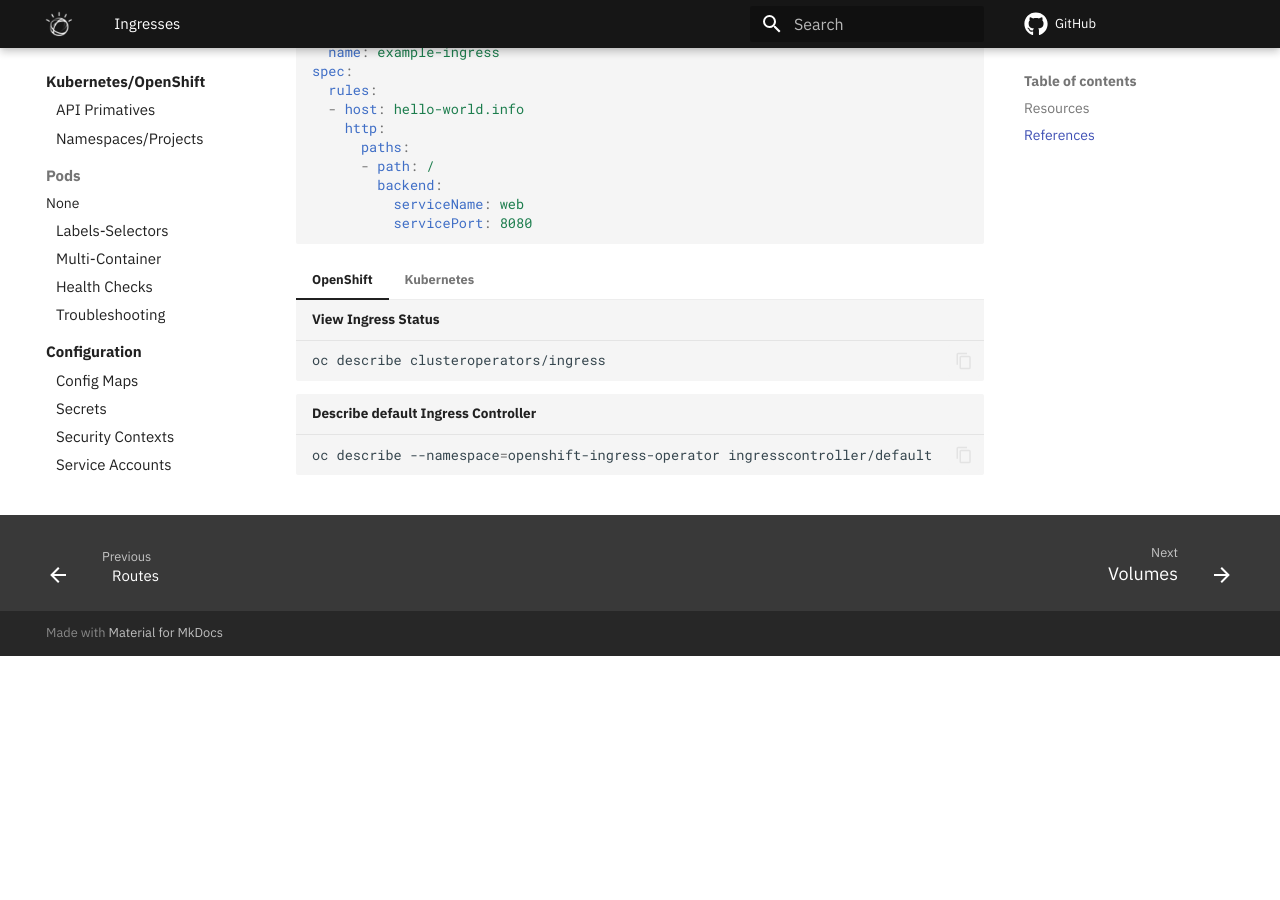
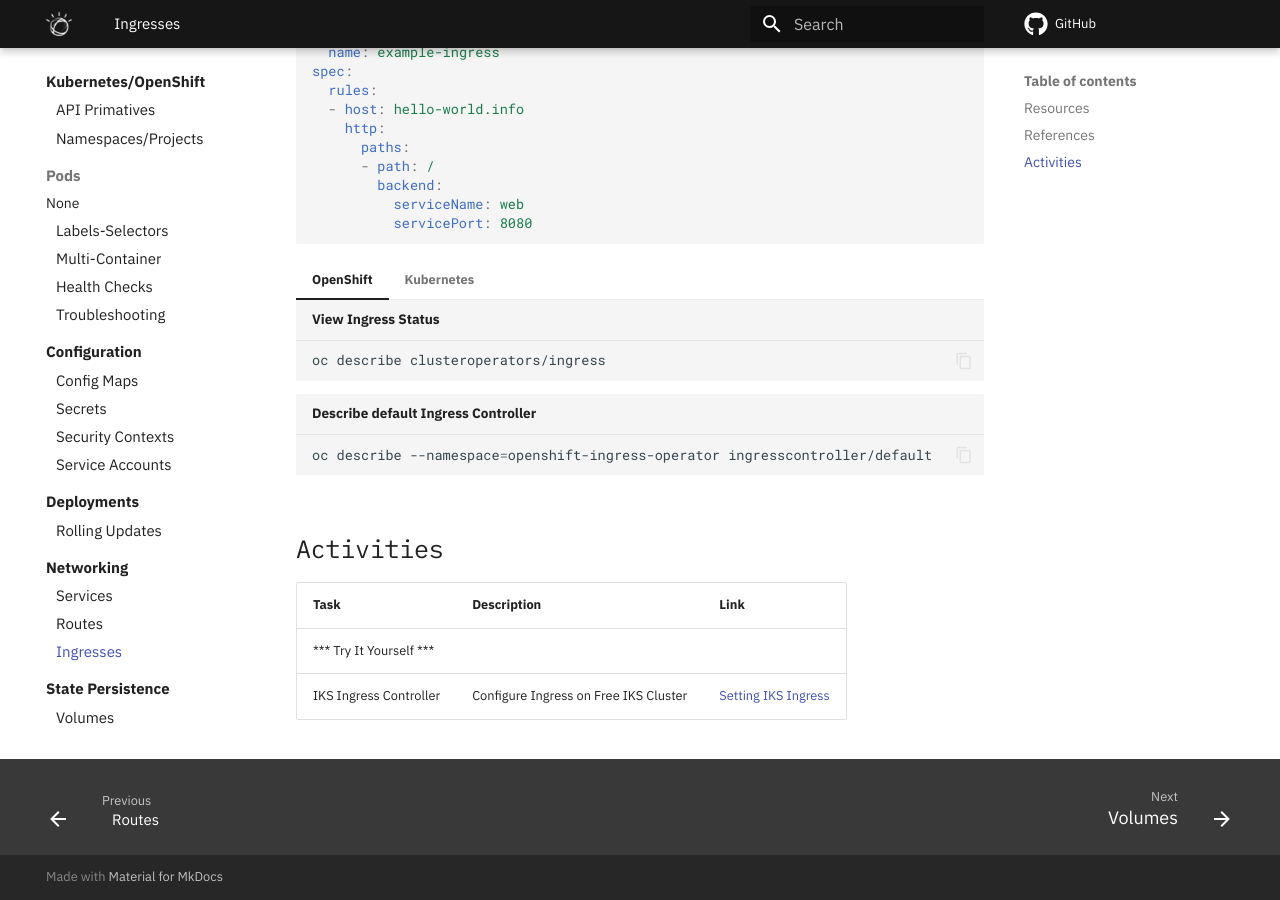
Before and after one commit to ibm-cloud-architecture/cloud-native-bootcamp, an MkDocs documentation site: the page built from docs/openshift/services-networking/ingress.md, in a window 1280 px wide and 900 px high, scrolled down 820 px. Built offline with MkDocs 1.6.1 and Material for MkDocs 9.7.7, drawn with Linux system fonts in a browser that asks for light colours; some web fonts are replaced; comment, search, counter and statistics services are not loaded; before the commit the page ends 1476 px from its top, so only the background shows below that.

Commit message:
Ingress IKS lab

````diff
--- a/docs/openshift/services-networking/ingress.md
+++ b/docs/openshift/services-networking/ingress.md
@@ -69,3 +69,10 @@
     ```
     curl hello-world.info --resolve hello-world.info:80:<ADDRESS>
     ```
+
+## Activities
+
+| Task                            | Description         | Link        |
+| --------------------------------| ------------------  |:----------- |
+| *** Try It Yourself ***                         |         |         |
+| IKS Ingress Controller | Configure Ingress on Free IKS Cluster | [Setting IKS Ingress](../../labs/kubernetes/ingress-iks/index.md) |
--- a/mkdocs.yml
+++ b/mkdocs.yml
@@ -118,6 +118,7 @@
       - Lab 8 - Creating Services: labs/kubernetes/lab8/index.md
       - Lab 9 - Network Policies: labs/kubernetes/lab9/index.md
       - Lab 10 - Persistent Volumes: labs/kubernetes/lab10/index.md
+      - Lab 11 - Ingress IKS: labs/kubernetes/ingress-iks/index.md
       - Solutions: labs/kubernetes/lab-solutions.md
     - DevOps/GitOps:
       - labs/index.md
````
Also changed, not shown: docs/openshift/services-networking/services.md (+0 -1 lines).
